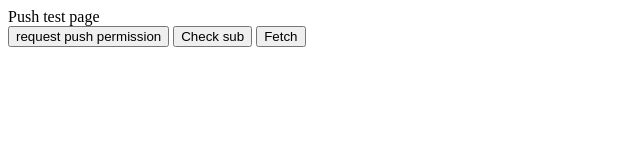
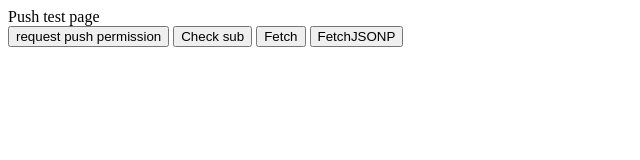
Before and after one commit to mobiforge/mobiforge.github.io, a plain HTML site: page push/sw/index.htm in a window 1280 px wide. Shown: the whole page, without its empty margins (0-640 px from the left). Drawn offline with nearby package versions, Linux system fonts and the light colour scheme.

Commit message:
Add jsonp fetch to fix CORS

```diff
--- a/push/sw/index.htm
+++ b/push/sw/index.htm
@@ -68,6 +68,16 @@ console.log(data);
 }
 
 
+function fetchNotDataJSONP() {
+  console.log('fecthing JSONP...');
+  //uses jquery
+   // var url = 'http://mobiforge.com/m/subscribe.php';
+  $.getJSON("http://mobiforge.com/m/latest.php?callback=?", function(result){
+   //response data are now in the result variable
+   console.log(result);
+}
+
+
 function sendSubscription(pushSubscription) {
   console.log('sending...');
   //uses jquery
@@ -86,6 +96,7 @@ Push test page<br />
 <button onclick="requestPushPermission()">request push permission</button>
 <button onclick="checkSubscription()">Check sub</button>
 <button onclick="fetchNotData()">Fetch</button>
+<button onclick="fetchNotDataJSONP()">FetchJSONP</button>
 <br />
 
 
```
